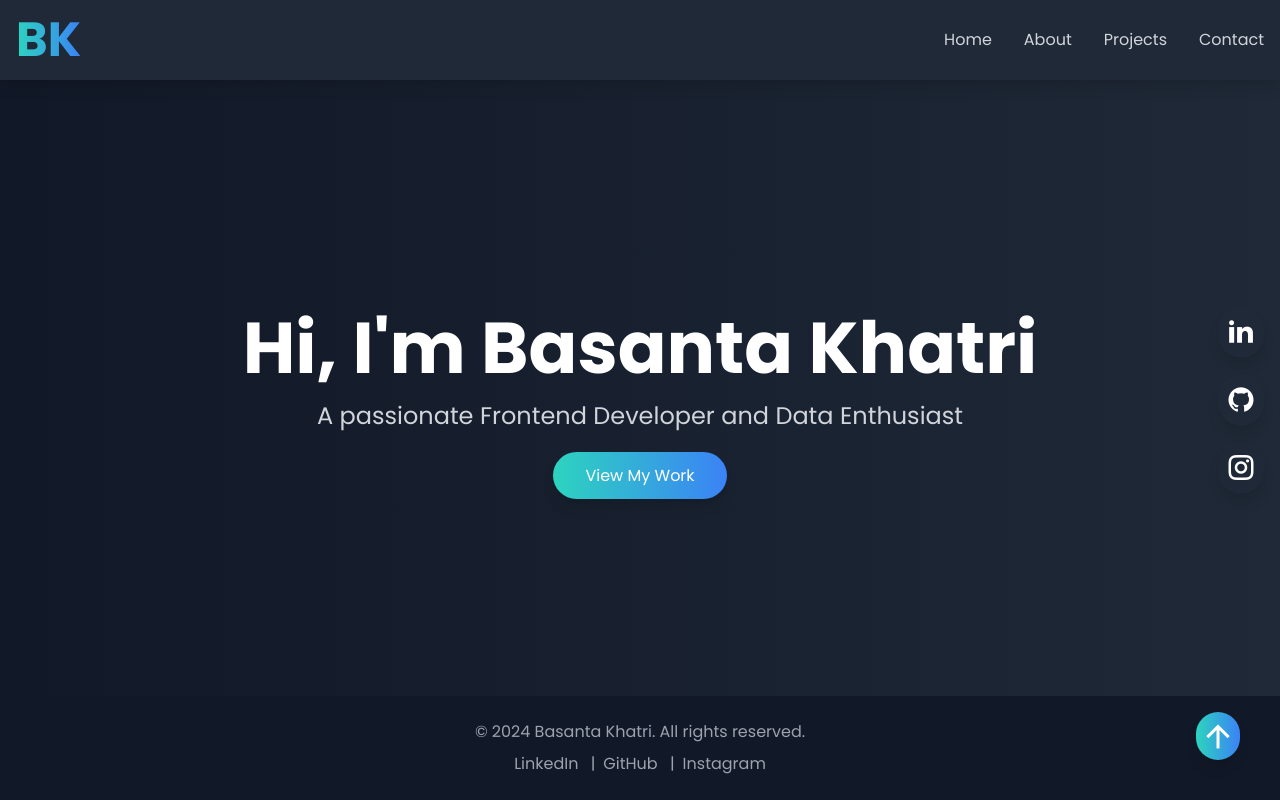
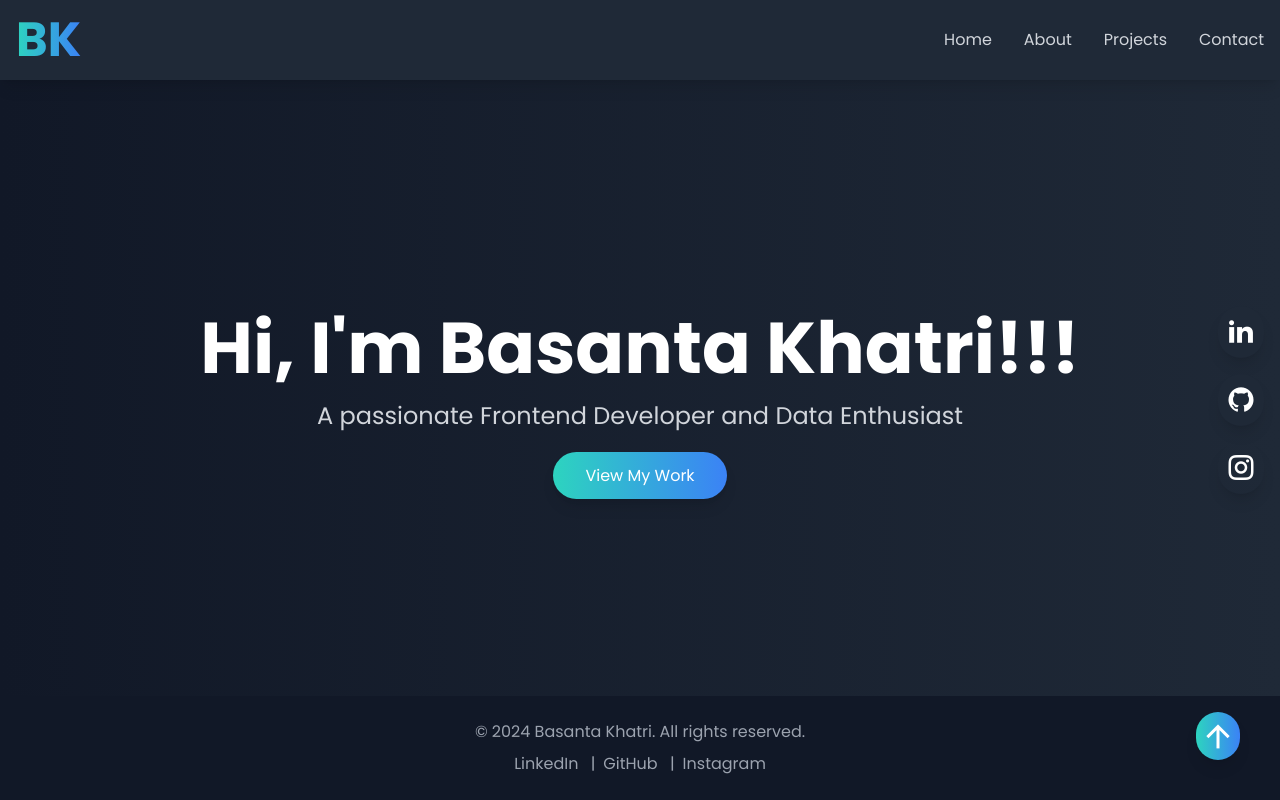
Before and after one commit to Basanta-khatri-0311/personal-portfolio, a React (Vite) app in the folder my-portfolio/: page / in a window 1280 px wide. Shown: the top 800 px of the page. Built offline with nearby package versions, Linux system fonts and the light colour scheme; some icons are missing.

Commit message:
updated text

```diff
--- a/my-portfolio/src/components/Hero.jsx
+++ b/my-portfolio/src/components/Hero.jsx
@@ -8,7 +8,7 @@ const Hero = () => {
     >
       <div className="text-center">
         <h1 className="text-4xl sm:text-5xl md:text-7xl font-bold text-white animate-slideInLeft ">
-          Hi, I'm Basanta Khatri
+          Hi, I'm Basanta Khatri!!!
         </h1>
         <p className="text-base sm:text-lg md:text-2xl text-gray-300 mt-4 mb-8 animate-slideInRight ">
           A passionate Frontend Developer and Data Enthusiast
```
